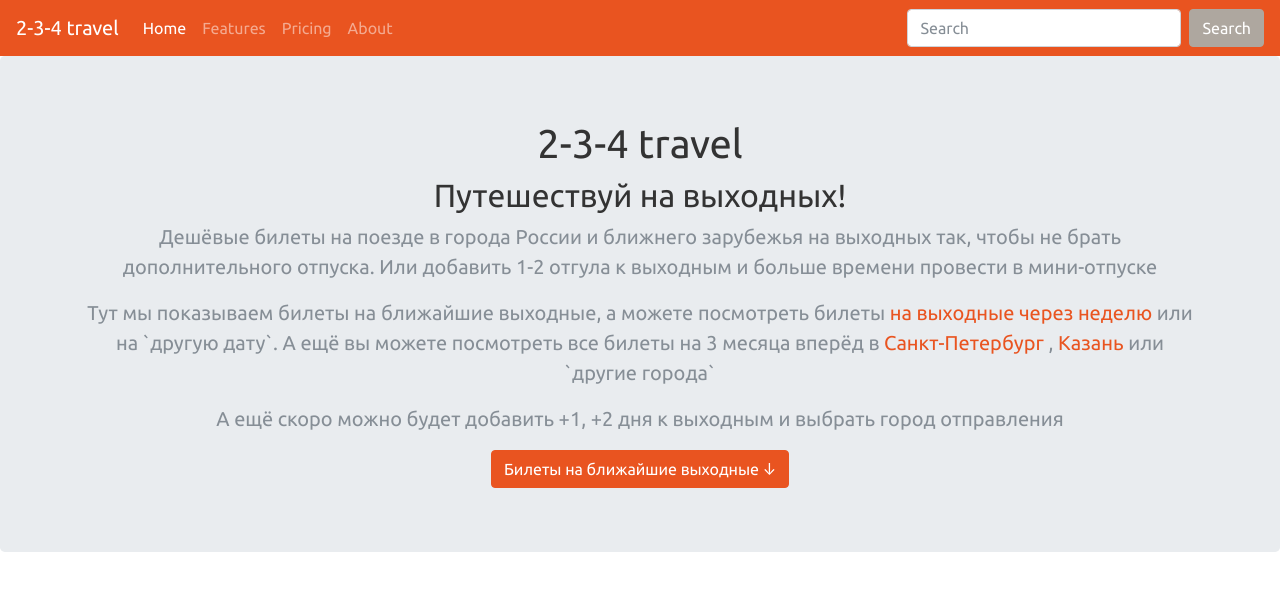
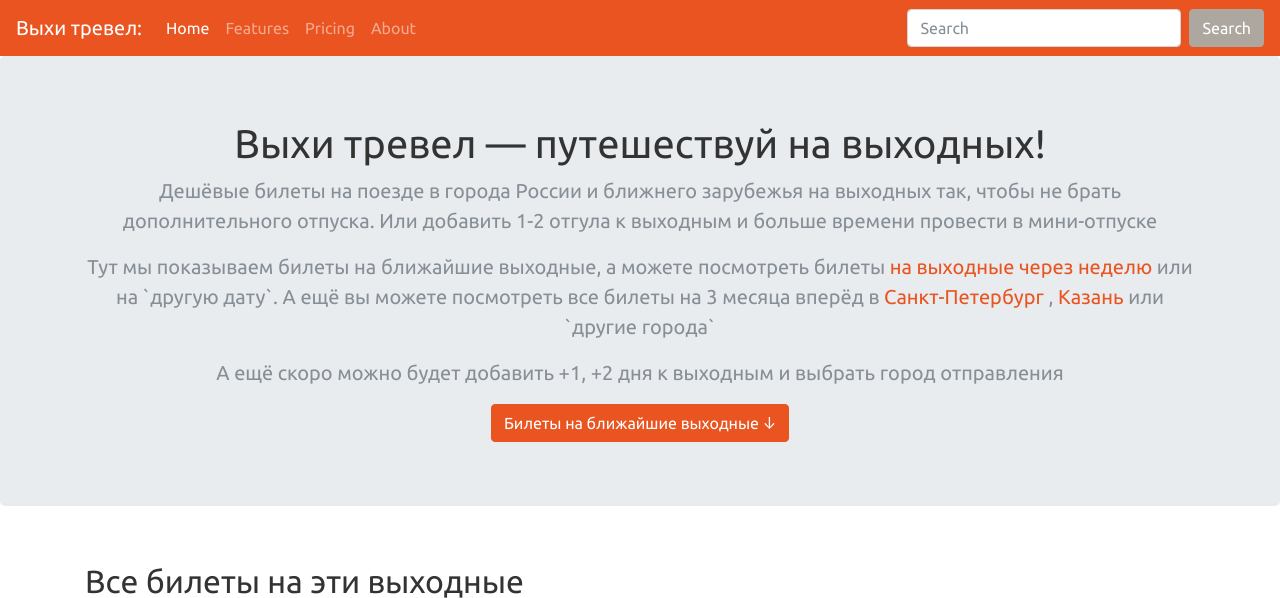
Before and after one commit to nerevar/htravel, a Django app: page / in a window 1280 px wide. Shown: the top 598 px of the page. Run offline with Django 3.2, Linux system fonts and the light colour scheme; data comes from the database, SQL or seed files in the repository; some libraries are stand-ins or nearby versions.

Commit message:
2-3-4 travel -> выхи тревел

```diff
--- a/searcher/templates/base.html
+++ b/searcher/templates/base.html
@@ -22,7 +22,7 @@
 
 <!-- Navigation -->
 <nav class="navbar navbar-expand-lg navbar-dark bg-primary">
-    <a class="navbar-brand" href="/">2-3-4 travel</a>
+    <a class="navbar-brand" href="/">Выхи тревел:</a>
     <button class="navbar-toggler" type="button" data-toggle="collapse" data-target="#navbarColor01"
             aria-controls="navbarColor01" aria-expanded="false" aria-label="Toggle navigation">
         <span class="navbar-toggler-icon"></span>
--- a/searcher/templates/by_city.html
+++ b/searcher/templates/by_city.html
@@ -1,7 +1,7 @@
 {% extends 'base.html' %}
 {% load trip_extras %}
 
-{% block title %}Билеты в {{ trips.0.way_to.city_to }} — Holidays Travel{% endblock %}
+{% block title %}Билеты в {{ trips.0.way_to.city_to }} — Выхи тревел{% endblock %}
 
 {% block second_title %}Билеты в {{ trips.0.way_to.city_to }}{% endblock %}
 
--- a/searcher/templates/by_city_and_date.html
+++ b/searcher/templates/by_city_and_date.html
@@ -1,7 +1,7 @@
 {% extends 'base.html' %}
 {% load trip_extras %}
 
-{% block title %}Все билеты в {{ trip.way_to.city_to }} на выходные {{ trip.date_to }} — Holidays Travel{% endblock %}
+{% block title %}Все билеты в {{ trip.way_to.city_to }} на выходные {{ trip.date_to }} — Выхи тревел{% endblock %}
 
 {% block second_title %}Все билеты в {{ trip.way_to.city_to }} на выходные {{ trip.date_to }}{% endblock %}
 
--- a/searcher/templates/by_date.html
+++ b/searcher/templates/by_date.html
@@ -1,7 +1,7 @@
 {% extends 'base.html' %}
 {% load trip_extras %}
 
-{% block title %}Билеты на выходные {{ date_to_str }} — Holidays Travel{% endblock %}
+{% block title %}Билеты на выходные {{ date_to_str }} — Выхи тревел{% endblock %}
 
 {% block second_title %}Билеты на выходные {{ date_to_str }}{% endblock %}
 
--- a/searcher/templates/helpers/jumbotron.html
+++ b/searcher/templates/helpers/jumbotron.html
@@ -1,6 +1,5 @@
 {% load trip_extras %}
-        <h1 class="jumbotron-heading">2-3-4 travel</h1>
-        <h2 class="jumbotron-heading">Путешествуй на&nbsp;выходных!</h2>
+        <h1 class="jumbotron-heading">Выхи тревел — путешествуй на&nbsp;выходных!</h1>
         <p class="lead text-muted">Дешёвые билеты на поезде в города России и ближнего зарубежья на
             выходных так, чтобы не брать дополнительного отпуска. Или добавить 1-2 отгула к выходным и больше
             времени провести в мини-отпуске</p>
--- a/searcher/templates/index.html
+++ b/searcher/templates/index.html
@@ -1,7 +1,7 @@
 {% extends 'base.html' %}
 {% load trip_extras %}
 
-{% block title %}Дешёвые билеты на поезд по России и Зарубежью — Holidays Travel{% endblock %}
+{% block title %}Дешёвые билеты на поезд по России и Зарубежью — Выхи тревел{% endblock %}
 
 {% block second_title %}Все билеты на эти выходные{% endblock %}
 
```
Also changed, not shown: roadmap.md (+1 -1 lines), README.md.
